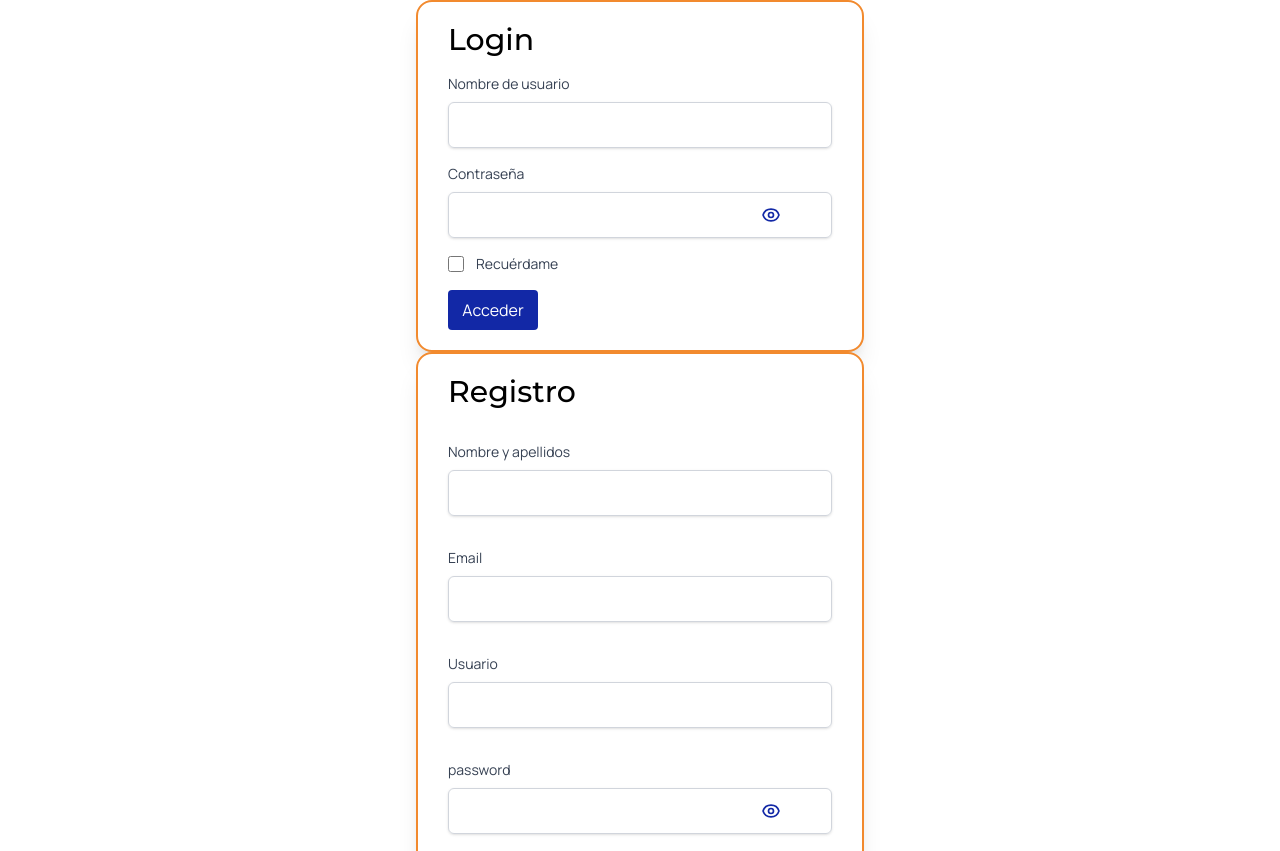
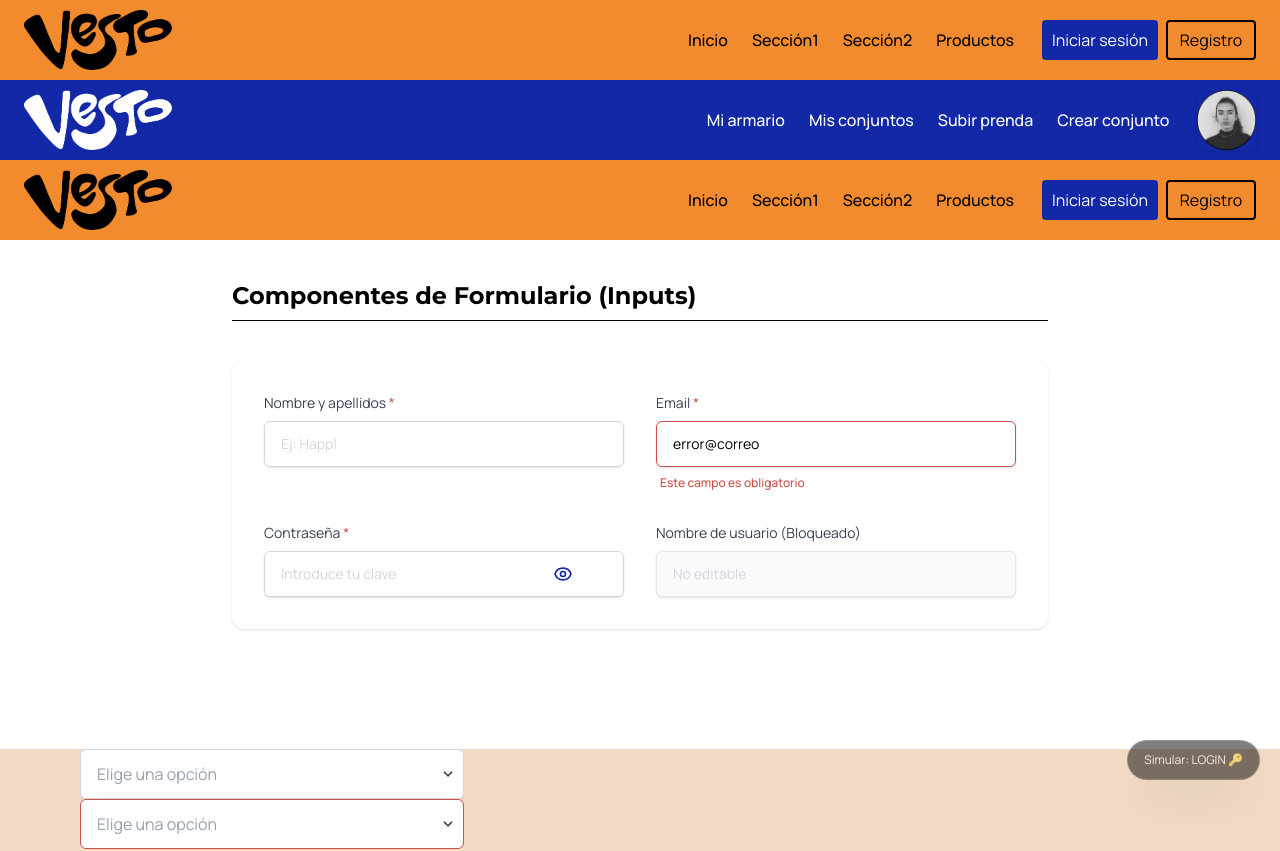
Before and after one commit to LaNoviaDePepe/Vesto, a React (Vite) app: page / in a window 1280 px wide. Shown: the top 851 px of the page. Built offline with nearby package versions, Linux system fonts and the light colour scheme.

Commit message:
🔄️UPDATE_carga_desde_app_de_testingPage

```diff
--- a/src/App.tsx
+++ b/src/App.tsx
@@ -1,11 +1,11 @@
 import { BrowserRouter as Router } from "react-router-dom";
-import FormTestingPages from "./pages/FormTestingPages";
+import TestingPage from "./pages/TestingPage";
 
 function App() {
   return (
     <Router>
       {/* Ahora Header y Navbar pueden usar Links porque están dentro del Router */}
-      <FormTestingPages />
+      <TestingPage />
 
 
     </Router>
```
